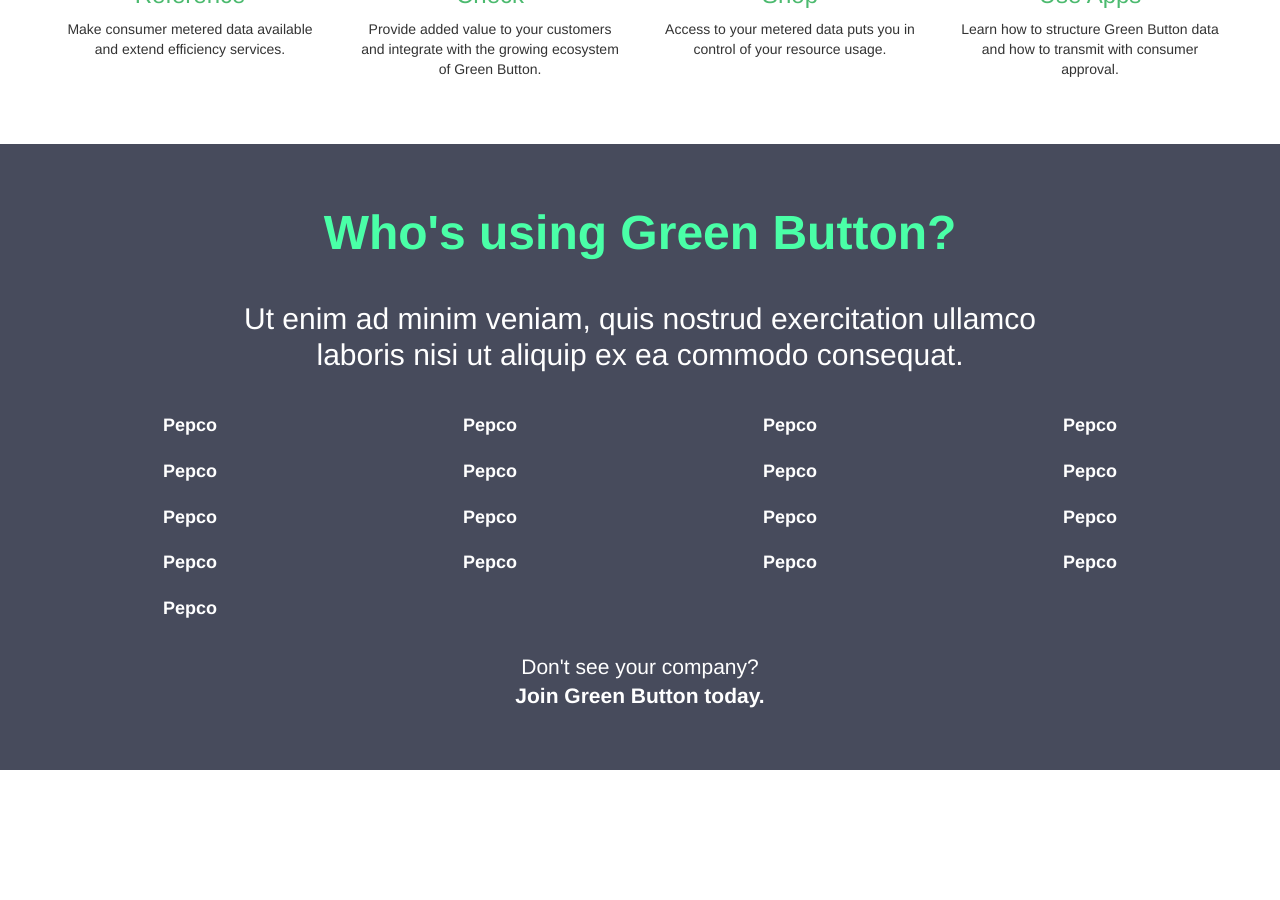
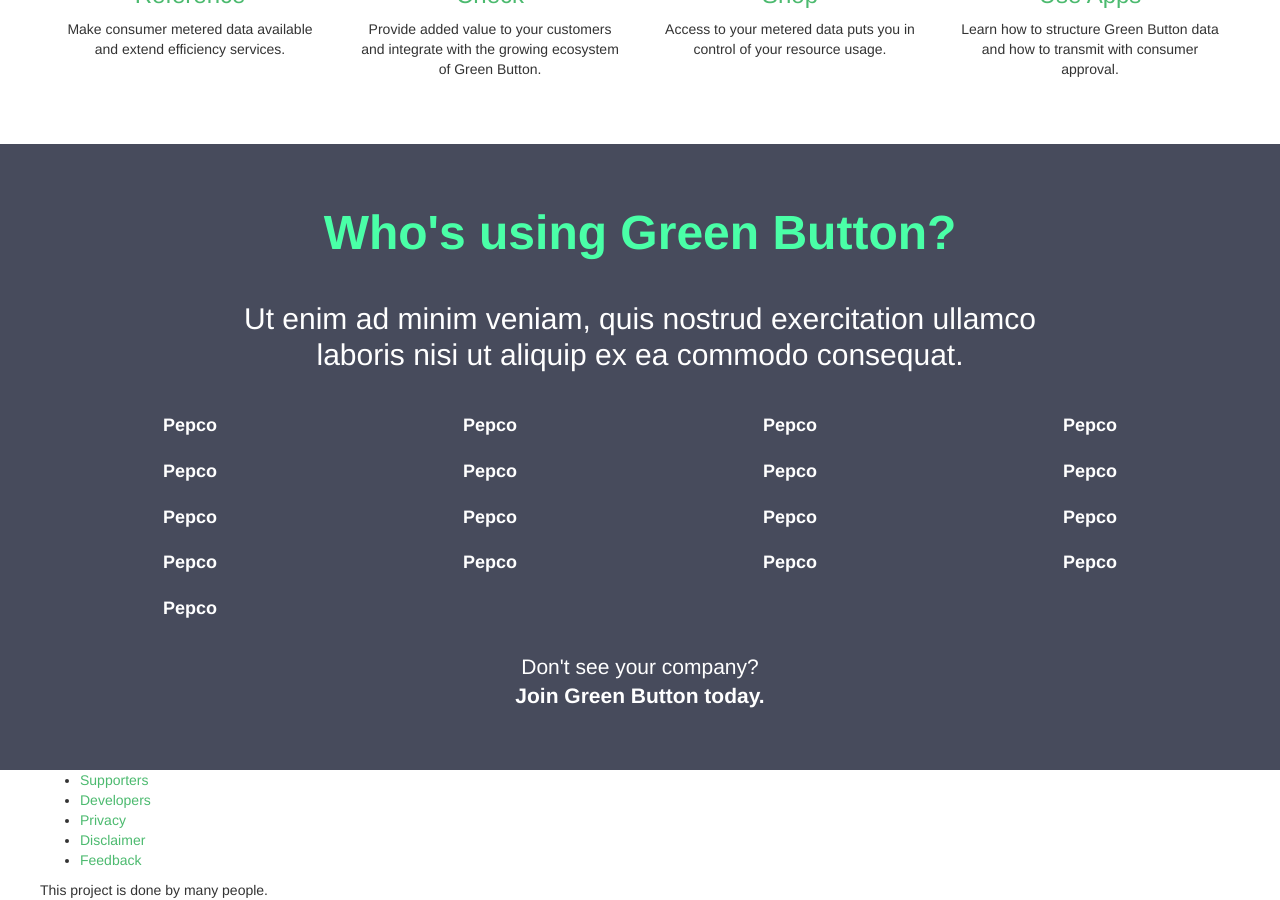
Before and after one commit to green-button/green-button.github.io, a Jekyll site: the page built from index.html, in a window 1280 px wide and 900 px high, scrolled down 1074 px. Built offline with Jekyll 4.4.1, drawn with Linux system fonts in a browser that asks for light colours; before the commit the page ends 1844 px from its top, so only the background shows below that.

```diff
--- a/_layouts/default.html
+++ b/_layouts/default.html
@@ -10,8 +10,33 @@
 
   <!-- Custom CSS -->
   <link rel="stylesheet" href="{{ site.baseurl }}/static/css/style.css">
+  <!-- HTML5 shim and Respond.js IE8 support of HTML5 elements and media queries -->
+  <!--[if lt IE 9]>
+  <script src="https://oss.maxcdn.com/libs/html5shiv/3.7.0/html5shiv.js"></script>
+  <script src="https://oss.maxcdn.com/libs/respond.js/1.4.2/respond.min.js"></script>
+  <![endif]-->
 </head>
 <body>
   {{ content }}
+  <footer role="contentInfo" class="site-footer">
+    <div class="section-container">
+      <div class="section-content">
+        <div class="row">
+          <nav class="footer-nav">
+            <ul>
+              <li><a href="#">Supporters</a></li>
+              <li><a href="#">Developers</a></li>
+              <li><a href="#">Privacy</a></li>
+              <li><a href="#">Disclaimer</a></li>
+              <li><a href="#">Feedback</a></li>
+            </ul>
+          </nav>
+        </div>
+        <div class="row">
+          This project is done by many people.
+        </div>
+      </div>
+    </div>
+  </footer>
 </body>
 </html>
```
